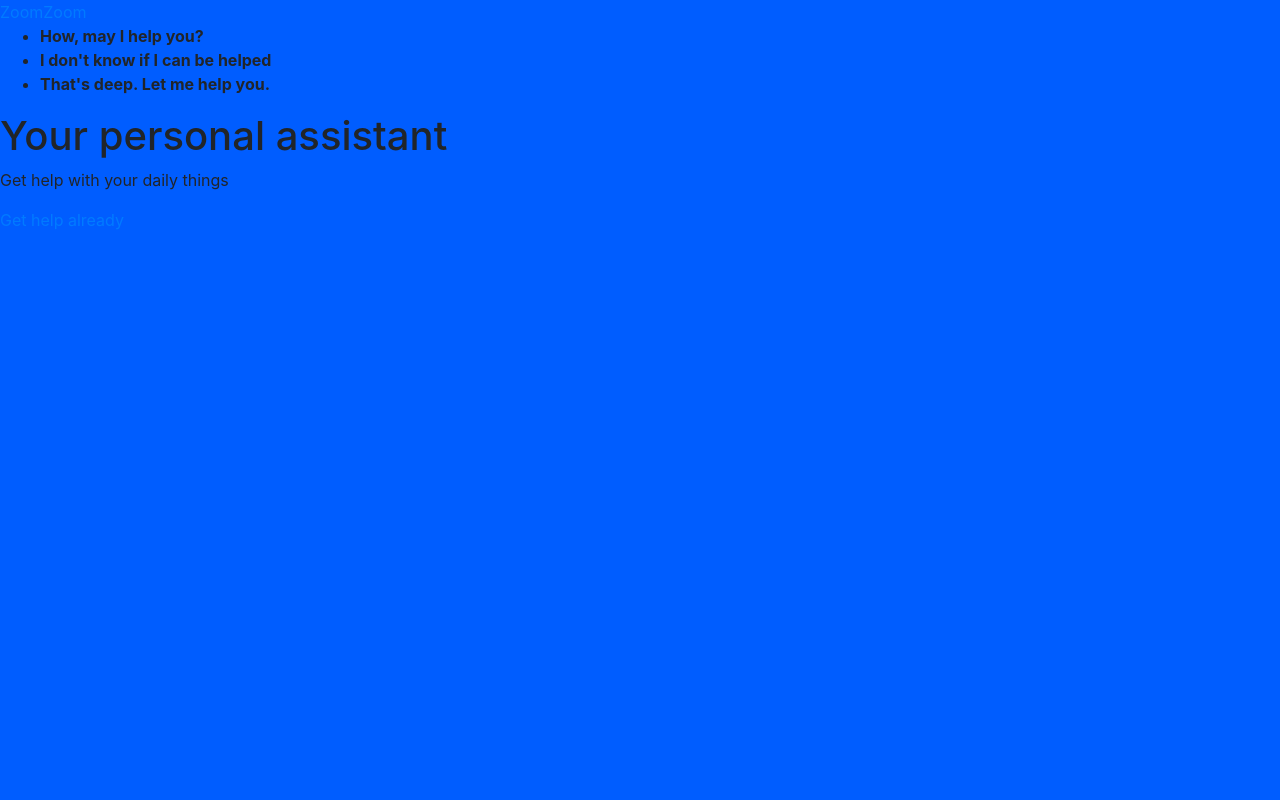
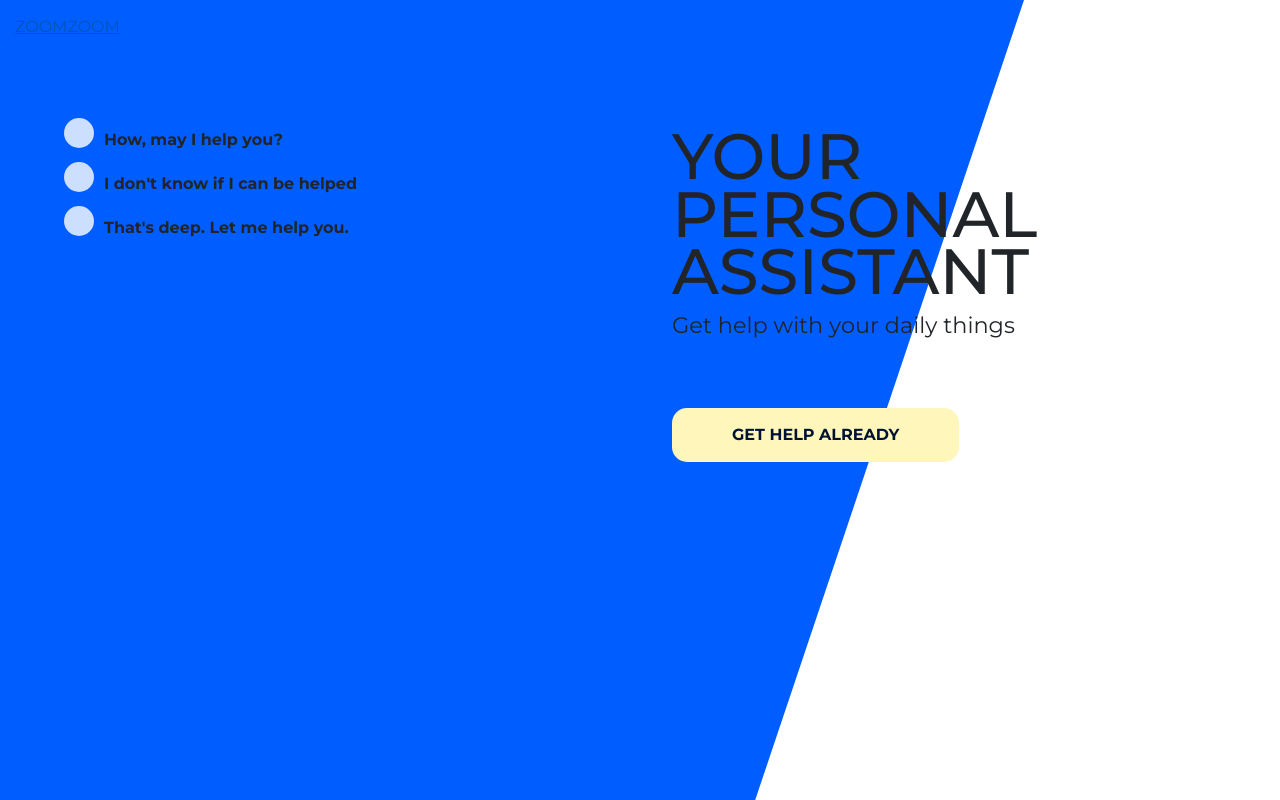
Before and after one commit to FruitbatM/sass-for-beginners, a plain HTML site: page index.html in a window 1280 px wide. Drawn offline with nearby package versions, Linux system fonts and the light colour scheme.

Commit message:
Add  media quear for desktop

```diff
--- a/css/main.scss
+++ b/css/main.scss
@@ -3,6 +3,7 @@
 $colors: (
     primary: #005DFF,
     primary-light: lighten(#005DFF, 40%),
+    primary-dark: darken(#005DFF, 40%),
     accent: #FFF6BB
 );
 
@@ -11,7 +12,14 @@ $borders: 15px;
 
 @function color($color-name) {
     @return map-get($colors, $color-name)
+}
 
+$desktop: 840px;
+
+@mixin desktop {
+    @media (min-width: #{$desktop}) {
+        @content;
+    }
 }
 
 body,
@@ -30,6 +38,10 @@ body {
       height: 100%;
       position: absolute;
       z-index: -1;
+
+        @include desktop {
+            clip-path: polygon(0 0, 80% 0, 59% 100%, 0% 100%);
+        }
     }
 
     header a {
@@ -37,25 +49,37 @@ body {
         text-decoration: none;
         padding: $padding;
         display: block;
-        text-decoration: uppercase;
+        text-transform: uppercase;
     }
 }
 
 main {
-    section #card {
+
+    @include desktop {
+        display: grid;
+        grid-template-columns: 50% auto;
+        grid-template-areas:
+            "primary card";
+    }
+
+    section#card {
         background: #fff;
         padding: 20px;
         margin: 1em auto;
         border-radius: $borders;
-        box-shadow: 0 10px 30px rgb(0, 0, 0, .2);
+        box-shadow: 0 10px 30px rgba(0,0,0,.2);
         width: 80%;
+
+        @include desktop {
+            grid-area: card;
+            height: fit-content;
+            align-self: center;
+            margin: 1em;
         }
 
         ul {
             list-style-type: none;
-        margin: 0;
-        padding: 0;
-    }
+            margin: 0; padding: 0;
 
             li {
                 margin-bottom: 10px;
@@ -76,3 +100,51 @@ main {
                 }
             }
         }
+    }
+
+    section#primary {
+        color: #fff;
+        padding: $padding;
+        text-align: center;
+
+        @include desktop {
+            grid-area: primary;
+            text-align: left;
+            margin: 4em 0 0 4em;
+        }
+
+        h1 {
+            font-size: 3em;
+            margin-top: 10px;
+            text-transform: uppercase;
+
+            @include desktop {
+                width: 30%;
+                font-size: 4em;
+                line-height: .9em;
+            }
+        }
+
+        p {
+            font-size: 1.4em;
+        }
+
+        a {
+            color: color(primary-dark);
+            border-radius: $borders;
+            text-decoration: none;
+            text-transform: uppercase;
+            font-weight: bold;
+            background-color: color(accent);
+            display: block;
+            text-align: center;
+            margin: 50px auto 0 auto;
+            padding: $padding;
+
+            @include desktop {
+                display: inline-block;
+                padding: $padding $padding * 4;
+            }
+        }
+    }
+}
```
Also changed, not shown: css/main.css, 1 other file. Lines whose indentation alone changed are shown as unchanged.
